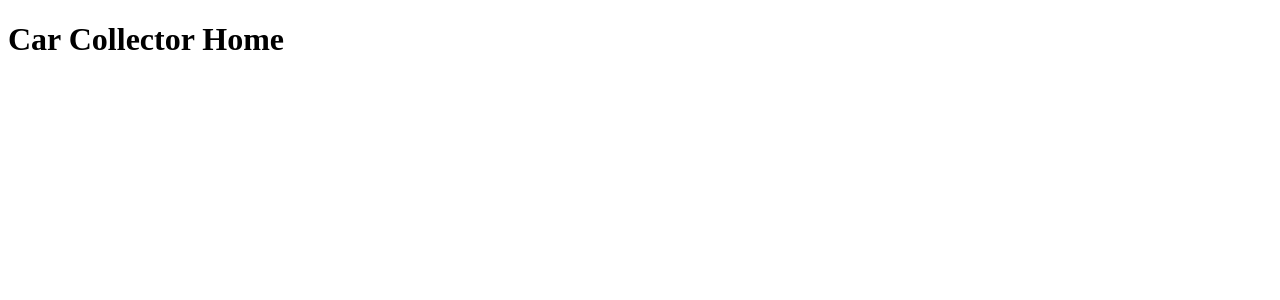
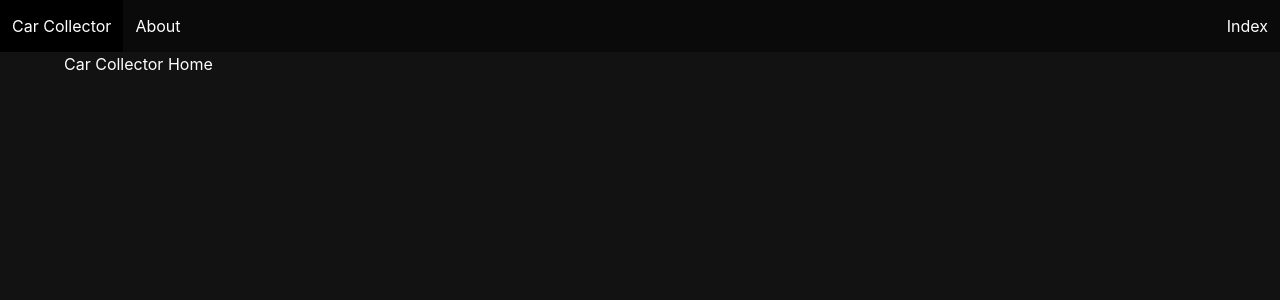
Before and after one commit to dev-slater/CarCollector, a Django app: page / in a window 1280 px wide. Shown: the top 300 px of the page. Run offline with Django 3.2, Linux system fonts and the light colour scheme.

Commit message:
base html template

```diff
--- /dev/null
+++ b/main_app/static/scripts/main.js
@@ -0,0 +1,5 @@
+$(".navbar-burger").click(function () {
+    // Toggle the "is-active" class on both the "navbar-burger" and the "navbar-menu"
+    $(".navbar-burger").toggleClass("is-active");
+    $(".navbar-menu").toggleClass("is-active");
+  });
--- /dev/null
+++ b/main_app/static/styles/main.css
@@ -0,0 +1,35 @@
+body {
+    background-color: #121212;
+    color: #ffffff;
+    min-height: 100vh;
+  }
+
+  h1,
+  h2,
+  h3 {
+    color: #ffffff;
+  }
+
+  .title {
+    color: #ffffff;
+  }
+
+  .gallery {
+    display: grid;
+    grid-template-columns: repeat(auto-fit, minmax(280px, 1fr));
+    justify-content: center;
+    gap: 30px;
+  }
+
+  .gallery .card {
+    transition: .1s linear;
+  }
+
+  .gallery .card:hover {
+    transform: scale(1.1);
+    z-index: 10;
+  }
+
+  p {
+    font-size: 12px;
+  }
--- /dev/null
+++ b/main_app/templates/base.html
@@ -0,0 +1,34 @@
+{% load static %}
+<!DOCTYPE html>
+<html lang="en">
+  <head>
+    <meta charset="UTF-8" />
+    <meta http-equiv="X-UA-Compatible" content="IE=edge" />
+    <meta name="viewport" content="width=device-width, initial-scale=1.0" />
+    <link rel="stylesheet" href="{% static 'styles/main.css' %}" />
+<script src="{% static 'scripts/main.js' %}" defer></script>
+    <link rel="stylesheet" href="https://cdn.jsdelivr.net/npm/bulma@0.9.2/css/bulma.min.css">
+    <script src="https://code.jquery.com/jquery-3.6.0.min.js" integrity="sha256-/xUj+3OJU5yExlq6GSYGSHk7tPXikynS7ogEvDej/m4=" crossorigin="anonymous"></script>
+    <title>Car Collector - {% block title %}{% endblock %}</title>
+  </head>
+  <body >
+        <nav class="navbar is-black" role="navigation" aria-label="main navigation">
+          <div class="navbar-brand">
+            <a class="navbar-item" href="/">Car Collector</a>
+          </div>
+          <div class="navbar-menu navbar-start">
+            <a class="navbar-item" href="/about">About</a>
+          </div>
+          <div class="navbar-menu navbar-end">
+            <a class="navbar-item" href="/index">Index</a>
+          </div>
+        </nav>
+        <div class="container">
+
+          {% block content %}{% endblock %}
+
+        </div>
+      </div>
+    </div>
+  </body>
+</html>
--- a/main_app/templates/home.html
+++ b/main_app/templates/home.html
@@ -1,12 +1,5 @@
-<!DOCTYPE html>
-<html lang="en">
-  <head>
-    <meta charset="UTF-8" />
-    <meta http-equiv="X-UA-Compatible" content="IE=edge" />
-    <meta name="viewport" content="width=device-width, initial-scale=1.0" />
-    <title>Car Collector</title>
-  </head>
-  <body>
-    <h1>Car Collector Home</h1>
-  </body>
-</html>
+{% extends 'base.html' %}
+{% block title %}Home{% endblock %}
+{% block content %}
+<h1>Car Collector Home</h1>
+{% endblock %}
```
Also changed, not shown: main_app/templates/about.html (+5 -12 lines), main_app/templates/index.html (+5 -12 lines).
